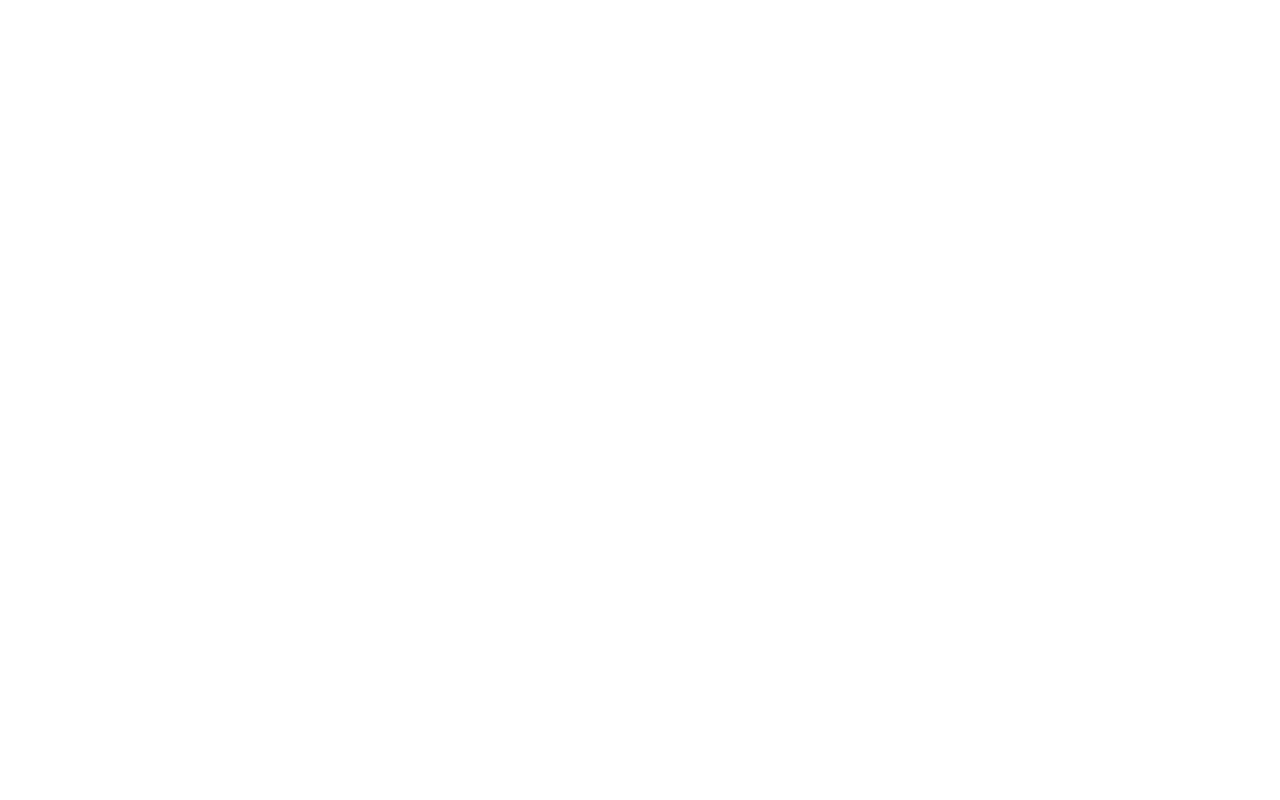
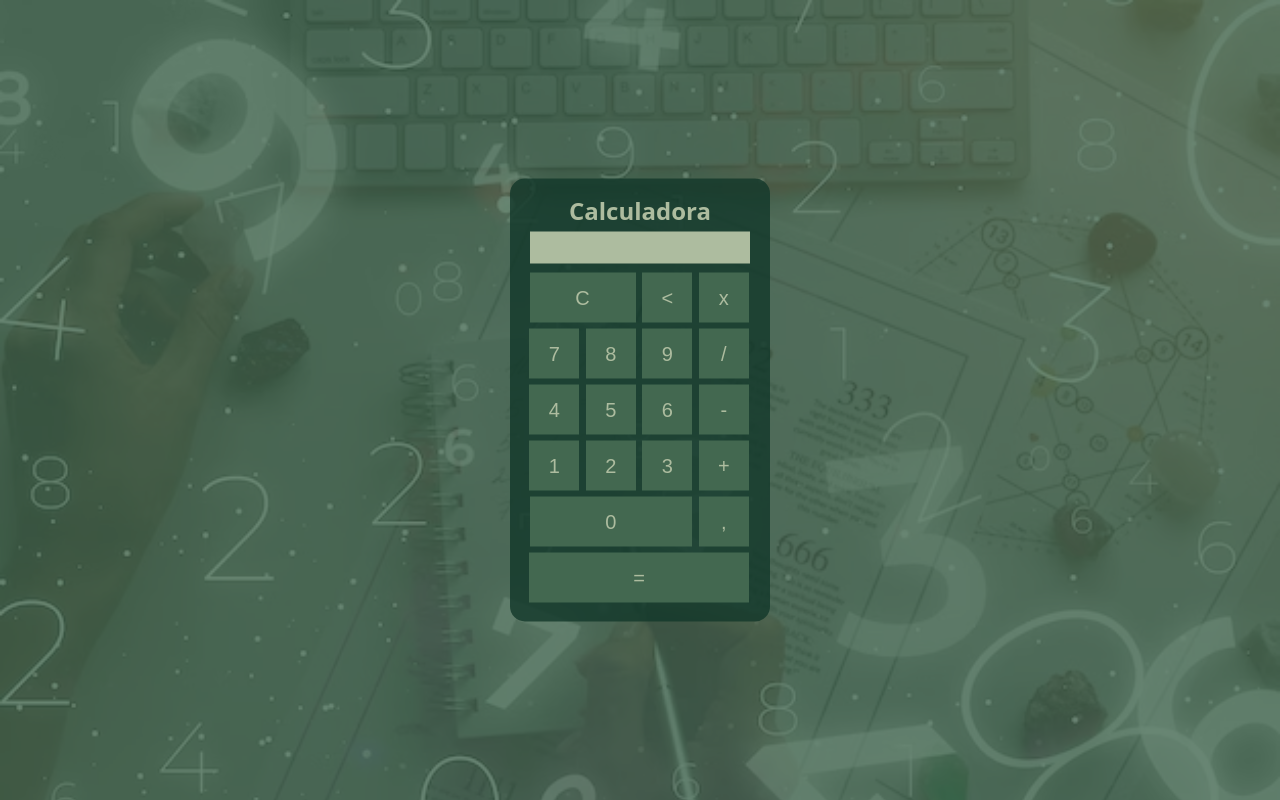
Before and after one commit to carolinavitorio/calculadora, a plain HTML site: page index.html in a window 1280 px wide. Drawn offline with Linux system fonts and the light colour scheme.

Commit message:
first edition

```diff
--- a/formatacao.css
+++ b/formatacao.css
@@ -3,19 +3,24 @@
     padding: 0%;
 }
 
-.background{
-    background-color: gray;
-    height: 100vh;
-    color: #ADBC9F;
-    font-family: system-ui, -apple-system, BlinkMacSystemFont, 'Segoe UI', Roboto,
-    Oxygen, Ubuntu, Cantarell, 'Open Sans', 'Helvetica Neue', sans-serif;
-    text-align: center;
+.back{
+    background-image:url("img/fundo.avif");
+    background-repeat: no-repeat;
+    background-size: cover;
 
+}
+
+#opacidade{
+    background: rgba(67, 104, 80, 0.8)
 }
 
 .calculadora{
     position: absolute;
     background-color: rgba(18, 55, 42, 0.8);
+    color: #ADBC9F;
+    font-family: system-ui, -apple-system, BlinkMacSystemFont, 'Segoe UI', Roboto,
+    Oxygen, Ubuntu, Cantarell, 'Open Sans', 'Helvetica Neue', sans-serif;
+    text-align: center;
     top: 50%;
     left: 50%;
     transform: translate(-50%,-50%);
--- a/index.html
+++ b/index.html
@@ -1,12 +1,82 @@
-<!DOCTYPE html>
 <!DOCTYPE html>
 <html lang="pt">
+
 <head>
     <meta charset="UTF-8">
     <meta name="viewport" content="width=device-width, initial-scale=1.0">
     <title>Calculadora</title>
 </head>
-<body>
+<link rel="stylesheet" href="formatacao.css">
 
+<body class="back">
+    <div id="opacidade" style="height:100vh;">
+        <div class="calculadora">
+            <h2>Calculadora</h2>
+            <p id="resultado"> </p>
+            <table>
+                <tr>
+                    <td colspan="2"><button onclick="clean()" style="width: 106px;">C</button></td>
+                    <td><button onclick="back()">
+                            < </button>
+                    </td>
+                    <td><button onclick="insert('*')">x</button></td>
+                </tr>
+                <tr>
+                    <td><button onclick="insert('7')">7</button></td>
+                    <td><button onclick="insert('8')">8</button></td>
+                    <td><button onclick="insert('9')">9</button></td>
+                    <td><button onclick="insert('/')">/</button></td>
+                </tr>
+                <tr>
+                    <td><button onclick="insert('4')">4</button></td>
+                    <td><button onclick="insert('5')">5</button></td>
+                    <td><button onclick="insert('6')">6</button></td>
+                    <td><button onclick="insert('-')">-</button></td>
+                </tr>
+                <tr>
+                    <td><button onclick="insert('1')">1</button></td>
+                    <td><button onclick="insert('2')">2</button></td>
+                    <td><button onclick="insert('3')">3</button></td>
+                    <td><button onclick="insert('+')">+</button></td>
+                </tr>
+                <tr>
+                    <td colspan="3"><button onclick="insert('0')" style="width: 162px;">0</button></td>
+                    <td><button onclick="insert(',')">,</button></td>
+                </tr>
+                <tr>
+                    <td colspan="4"><button onclick="calcular()" style="width: 220px;">=</button></td>
+                </tr>
+            </table>
+        </div>
+        </img>
+
+        <script>
+
+            function insert(num) {
+                var numero = document.getElementById('resultado').innerHTML;
+                document.getElementById('resultado').innerHTML = numero + num;
+            }
+
+            function clean() {
+                document.getElementById('resultado').innerHTML = " ";
+            }
+
+            function back() {
+                var resultado = document.getElementById('resultado').innerHTML;
+                document.getElementById('resultado').innerHTML = resultado.substring(0, resultado.length - 1);
+            }
+
+            function calcular() {
+                var resultado = document.getElementById('resultado').innerHTML;
+
+                if (resultado) {
+                    document.getElementById('resultado').innerHTML = eval(resultado);
+                }
+                else {
+                    document.getElementById('resultado').innerHTML = "";
+                }
+            }
+        </script>
 </body>
+
 </html>
```
Also changed, not shown: img/fundo.avif (added), img/fundo.png (deleted).
